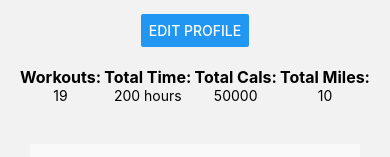
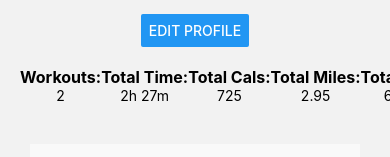
Before and after one commit to diegoguardiola/Ascension2, a React Native app: screen /Home in a window 390 px wide. Shown: the part 258-415 px from the top of the page. Built offline with nearby package versions, Linux system fonts and the light colour scheme.

Commit message:
badges are working properly

```diff
--- a/src/components/data/workoutData.js
+++ b/src/components/data/workoutData.js
@@ -7,6 +7,7 @@ const workoutData = [
       endTime: "10:23:18",
       avgHR: 155,
       totalCal: 350,
+      totalMiles: 2.95,
       data: [
         { interval: 1, distance: 1, time: "00:07:12" },
         { interval: 2, distance: 1, time: "00:07:56" },
@@ -21,6 +22,7 @@ const workoutData = [
       endTime: "11:04:01",
       avgHR: 138,
       totalCal: 375,
+      totalWeight: 6720,
       data: [
         {
           id: 1,
--- a/src/components/home/Badges.tsx
+++ b/src/components/home/Badges.tsx
@@ -6,9 +6,10 @@ interface StatsProps {
     totalTime: string;
     totalCals: number;
     totalMiles: number;
+    totalWeight: number; // Include totalWeight in props
 }
 
-const Badges: React.FC<StatsProps> = ({ workouts, totalTime, totalCals, totalMiles }) => {
+const Badges: React.FC<StatsProps> = ({ workouts, totalTime, totalCals, totalMiles, totalWeight }) => {
     return (
         <View style={styles.badgesContainer}>
             <View style={styles.badge}>
@@ -26,6 +27,10 @@ const Badges: React.FC<StatsProps> = ({ workouts, totalTime, totalCals, totalMil
             <View style={styles.badge}>
                 <Text style={styles.badgeLabel}>Total Miles:</Text>
                 <Text style={styles.badgeValue}>{totalMiles}</Text>
+            </View>
+            <View style={styles.badge}>
+                <Text style={styles.badgeLabel}>Total Weight:</Text>
+                <Text style={styles.badgeValue}>{totalWeight} lbs</Text>
             </View>
         </View>
     );
--- a/src/screens/HomeScreen.tsx
+++ b/src/screens/HomeScreen.tsx
@@ -19,6 +19,39 @@ const HomeScreen = () => {
     setWorkoutModalVisible(true);
   };
 
+   // Calculate total statistics
+   const totalWorkouts = workoutData.length;
+   const totalCals = workoutData.reduce((total, workout) => total + workout.totalCal, 0);
+
+   const totalTimeInSeconds = workoutData.reduce((total, workout) => {
+     const [startH, startM, startS] = workout.startTime.split(':').map(Number);
+     const [endH, endM, endS] = workout.endTime.split(':').map(Number);
+     const workoutTime = (endH * 3600 + endM * 60 + endS) - (startH * 3600 + startM * 60 + startS);
+     return total + workoutTime;
+   }, 0);
+
+   const totalTime = `${Math.floor(totalTimeInSeconds / 3600)}h ${Math.floor((totalTimeInSeconds % 3600) / 60)}m`;
+
+   // Sum the totalMiles directly from each run workout
+  const totalMiles = workoutData.reduce((total, workout) => {
+    if (workout.type === 'run') {
+      return total + workout.totalMiles;
+    }
+    return total;
+  }, 0);
+
+   // Calculate total weight lifted
+  const totalWeight = workoutData.reduce((total, workout) => {
+    if (workout.type === 'strength') {
+      return total + workout.data.reduce((exerciseTotal, exercise) => {
+        return exerciseTotal + exercise.sets.reduce((setTotal, set) => {
+          return setTotal + (set.weight * set.reps);
+        }, 0);
+      }, 0);
+    }
+    return total;
+  }, 0);
+
   return (
     <View style={styles.container}>
       <ProfileSection
@@ -26,15 +59,20 @@ const HomeScreen = () => {
         lastName={profileData.lastName}
         onEditPress={() => setProfileEditModalVisible(true)}
       />
-      <Badges {...statsData} />
+      <Badges
+        workouts={totalWorkouts}
+        totalTime={totalTime}
+        totalCals={totalCals}
+        totalMiles={totalMiles}
+        totalWeight={totalWeight} // Pass total weight to Badges component
+      />
       <ScrollView style={styles.scrollContainer}>
         <WorkoutList
-          workouts={workoutData}  // Pass workout data to the WorkoutList component
+          workouts={workoutData}
           onWorkoutPress={handleWorkoutPress}
         />
       </ScrollView>
 
-      {/* Modals */}
       <WorkoutModal
         visible={isWorkoutModalVisible}
         workout={selectedWorkout}
@@ -48,7 +86,7 @@ const HomeScreen = () => {
 
     </View>
   );
-};;
+};
 
 const styles = StyleSheet.create({
   container: {
```
Also changed, not shown: questions.txt (added).
